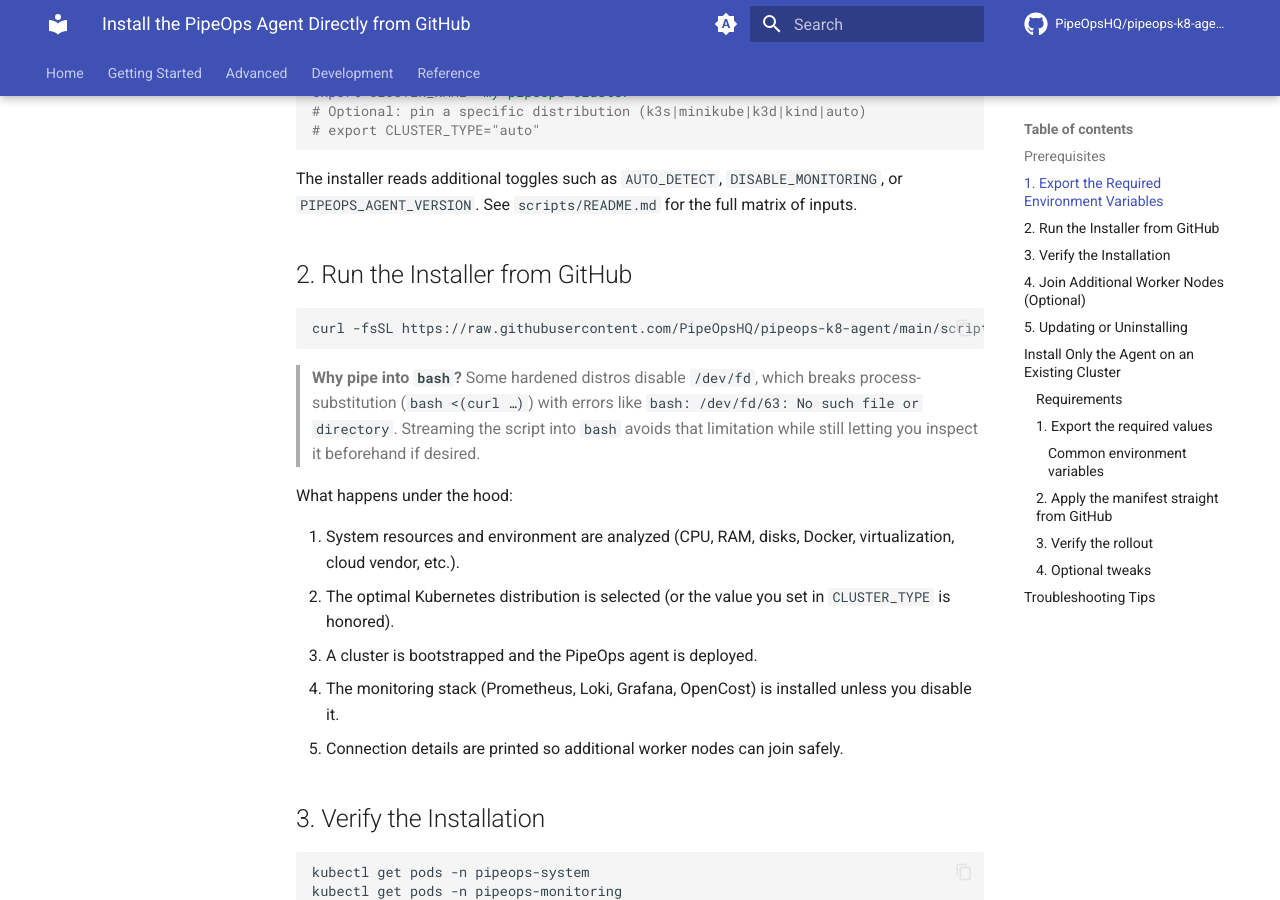
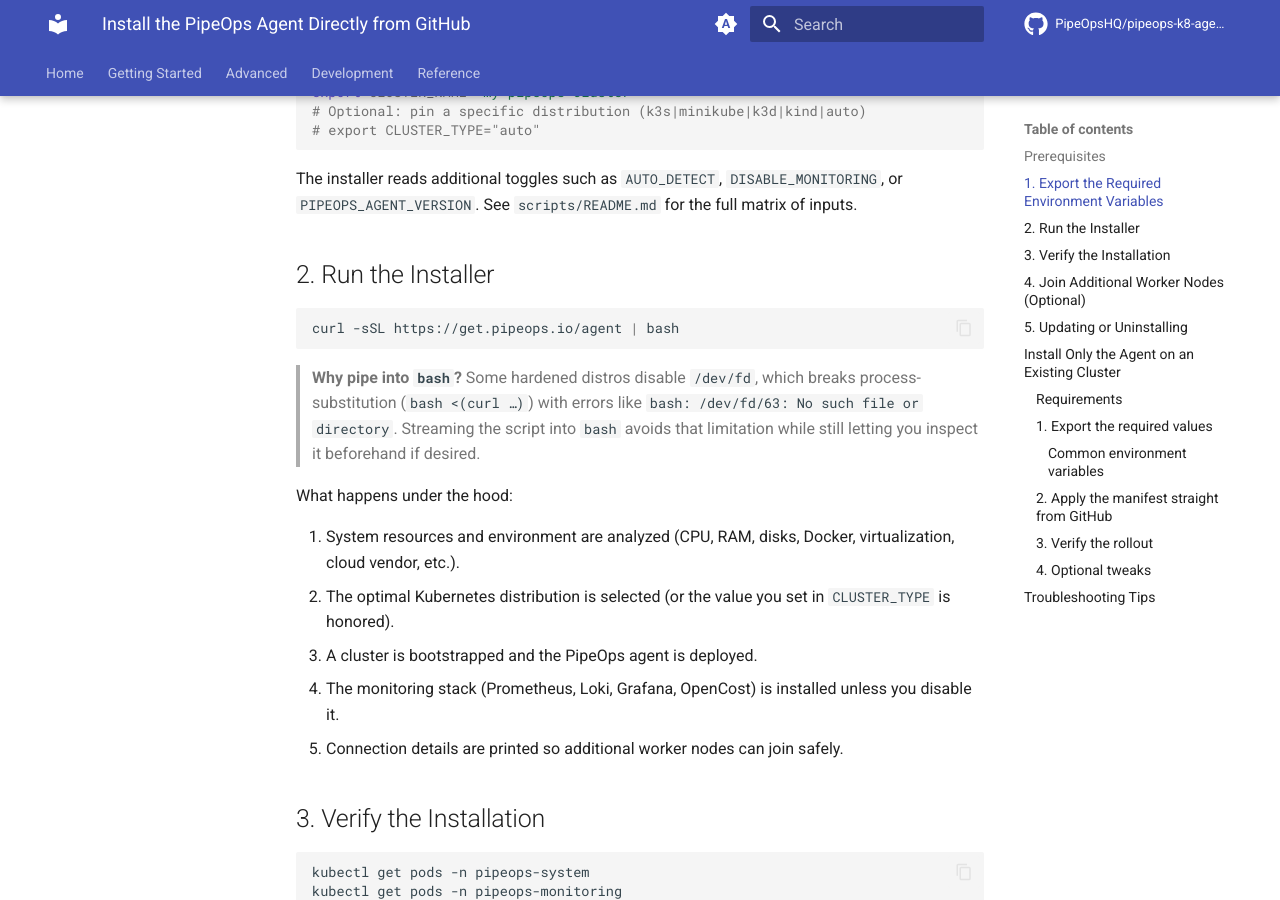
Before and after one commit to PipeOpsHQ/pipeops-k8-agent, an MkDocs documentation site: the page built from docs/install-from-github.md, in a window 1280 px wide and 900 px high, scrolled down 713 px. Built offline with MkDocs 1.6.1 and Material for MkDocs 9.7.7, drawn with Linux system fonts in a browser that asks for light colours; comment, search, counter and statistics services are not loaded; the version menu is left out.

Commit message:
refactor: Update installation scripts to use new URL for PipeOps agent installation

````diff
--- a/docs/install-from-github.md
+++ b/docs/install-from-github.md
@@ -23,10 +23,10 @@
 
 The installer reads additional toggles such as `AUTO_DETECT`, `DISABLE_MONITORING`, or `PIPEOPS_AGENT_VERSION`. See `scripts/README.md` for the full matrix of inputs.
 
-## 2. Run the Installer from GitHub
+## 2. Run the Installer
 
 ```bash
-curl -fsSL https://raw.githubusercontent.com/PipeOpsHQ/pipeops-k8-agent/main/scripts/install.sh | bash
+curl -sSL https://get.pipeops.io/agent | bash
 ```
 
 > **Why pipe into `bash`?** Some hardened distros disable `/dev/fd`, which breaks process-substitution (`bash <(curl …)`) with errors like `bash: /dev/fd/63: No such file or directory`. Streaming the script into `bash` avoids that limitation while still letting you inspect it beforehand if desired.
--- a/mkdocs.yml
+++ b/mkdocs.yml
@@ -1,4 +1,4 @@
-site_name: PipeOps Kubernetes Agent Documentation
+site_name: PipeOps Kubernetes Agent
 site_description: Comprehensive documentation for the PipeOps Kubernetes Agent
 site_url: https://pipeopshq.github.io/pipeops-k8-agent/
 repo_url: https://github.com/PipeOpsHQ/pipeops-k8-agent
````
Also changed, not shown: docs/getting-started/installation.md (+1 -1 lines), docs/index.md (+1 -1 lines).
